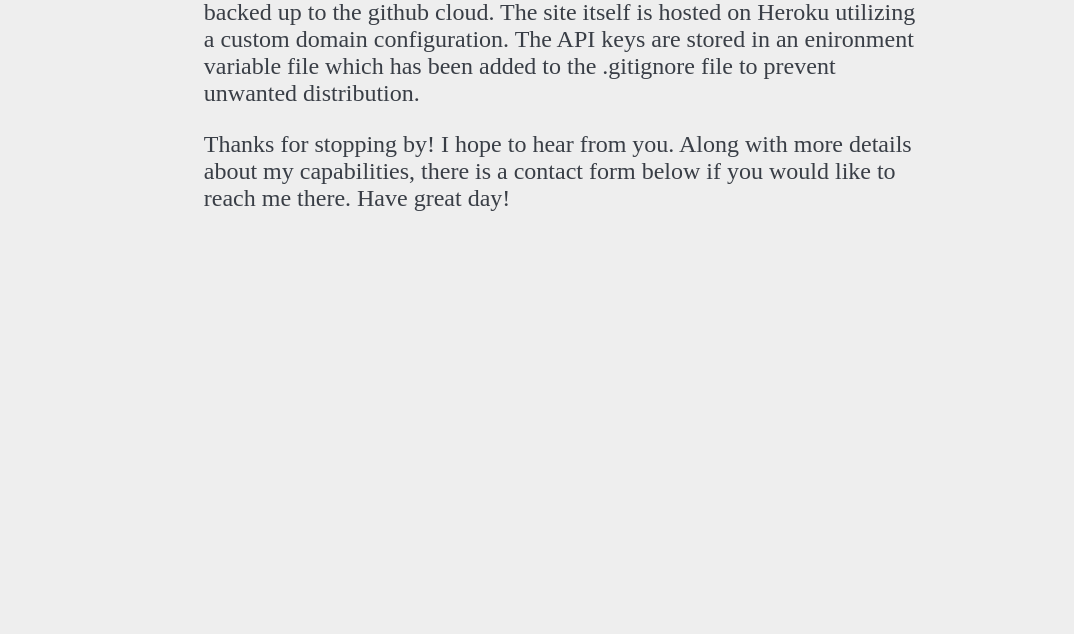
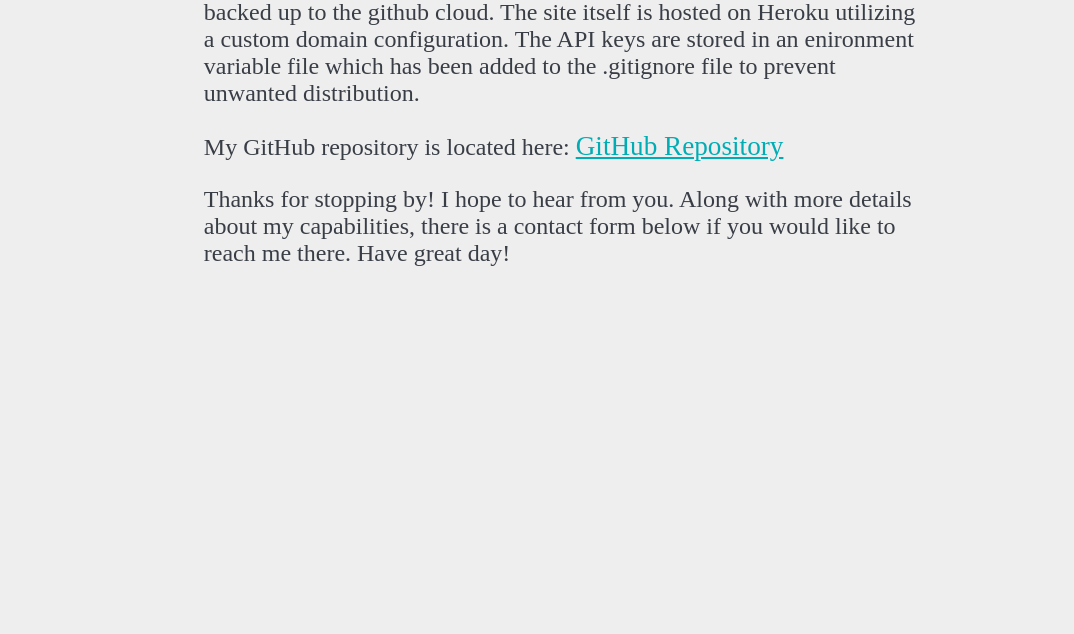
Before and after one commit to chkjen/portfolio, a website: page index.html in a window 1280 px wide. Shown: the part 1922-2556 px from the top of the page, without its empty margins (77-1151 px from the left). Drawn offline with Linux system fonts and the light colour scheme.

Commit message:
few extra changes before upload

```diff
--- a/index.html
+++ b/index.html
@@ -45,6 +45,7 @@
                 <p>I thouroughly enjoy complex projects that test and expand my coding and development skills. The satisfying feeling that occurs when a breakthrough is made on a problem is amazing.</p>
                 <p>One of my most exciting goals for this year is to colaborate more on open source projects to give back to the community for all the learning they've provided. I also have several side projects that I'm working that will help grow my knowledge of SEO and online sales as well as API creation.</p>
                 <p>I built this site from scratch utilizing HTML, CSS, Javascript and Node.js via VSCode. Daily backups were made to a local Git repository and then backed up to the github cloud. The site itself is hosted on Heroku utilizing a custom domain configuration. The API keys are stored in an enironment variable file which has been added to the .gitignore file to prevent unwanted distribution.</p>
+                <p>My GitHub repository is located here: <a id="gitlink" href="https://github.com/chkjen">GitHub Repository</a></p>
                 <p>Thanks for stopping by! I hope to hear from you. Along with more details about my capabilities, there is a contact form below if you would like to reach me there. Have great day!</p>
             </div>
         </div>
--- a/public/css/styles.css
+++ b/public/css/styles.css
@@ -306,3 +306,8 @@ input[type=submit]:hover {
 #contact {
     font-family: 'Dancing Script', cursive;
 }
+
+#gitlink {
+    font-size: 1.7rem;
+    text-decoration: underline;
+}
```
